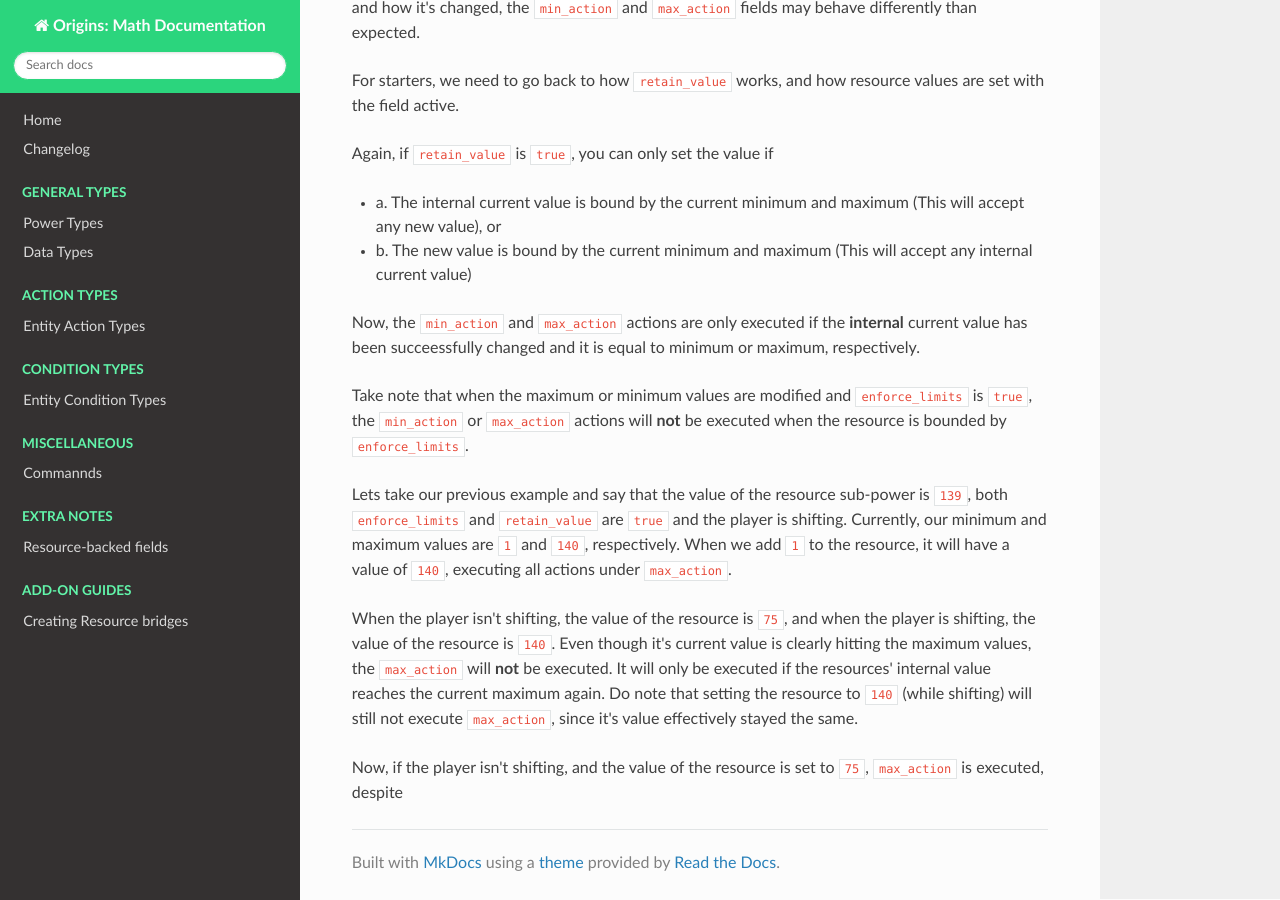
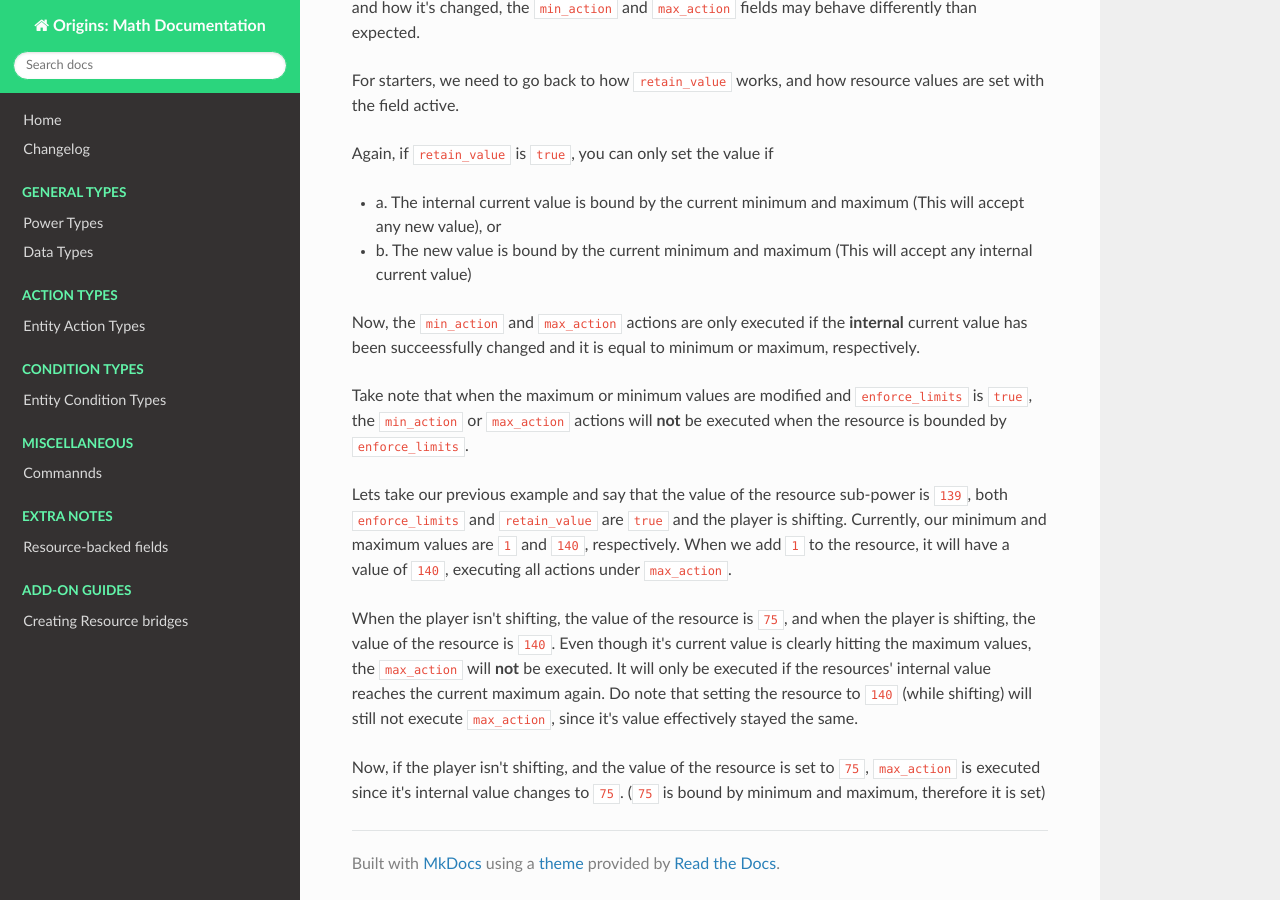
Before and after one commit to xrickastley/origins-math-docs, an MkDocs documentation site: the page built from docs/types/power_types/modifiable_resource.md, in a window 1280 px wide and 900 px high, scrolled down 3959 px. Built offline with MkDocs 1.6.1, drawn with Linux system fonts in a browser that asks for light colours; nearby versions of some CDN libraries.

Commit message:
Finished description.

```diff
--- a/docs/types/power_types/modifiable_resource.md
+++ b/docs/types/power_types/modifiable_resource.md
@@ -136,4 +136,4 @@ Lets take our previous example and say that the value of the resource sub-power
 
 When the player isn't shifting, the value of the resource is `75`, and when the player is shifting, the value of the resource is `140`. Even though it's current value is clearly hitting the maximum values, the `max_action` will **not** be executed. It will only be executed if the resources' internal value reaches the current maximum again. Do note that setting the resource to `140` (while shifting) will still not execute `max_action`, since it's value effectively stayed the same.
 
-Now, if the player isn't shifting, and the value of the resource is set to `75`, `max_action` is executed, despite
+Now, if the player isn't shifting, and the value of the resource is set to `75`, `max_action` is executed since it's internal value changes to `75`. (`75` is bound by minimum and maximum, therefore it is set)
```
